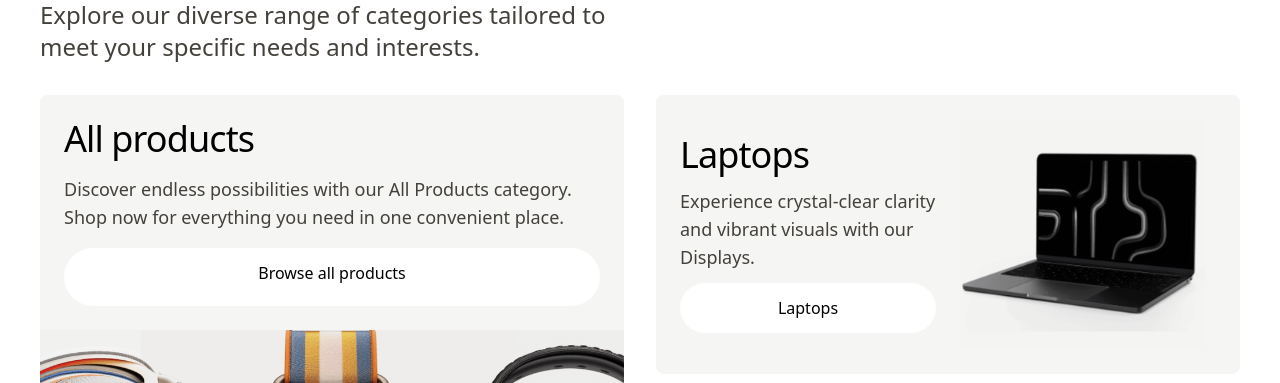
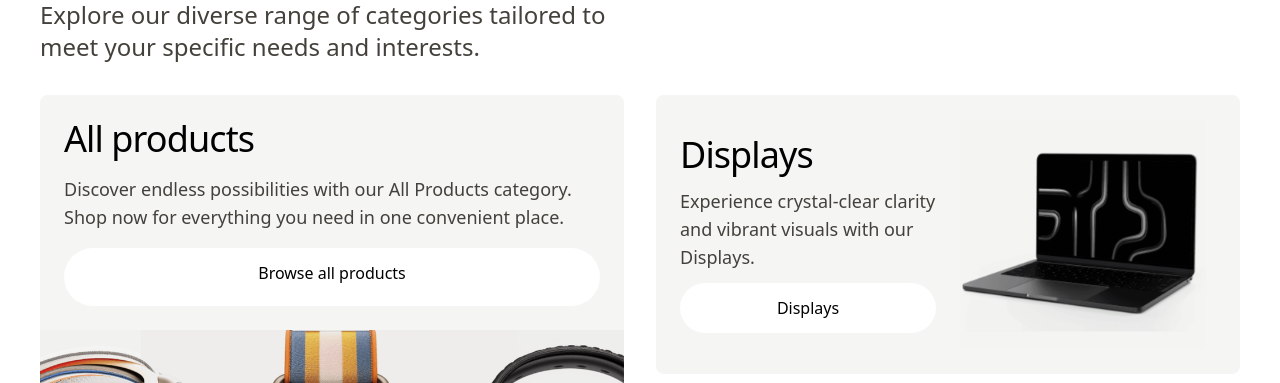
Before and after one commit to imaginary-1374/Etec, a React (Vite) app: page / in a window 1280 px wide. Shown: the part 1120-1503 px from the top of the page. Built offline with nearby package versions, Linux system fonts and the light colour scheme.

Commit message:
fix navigation

```diff
--- a/src/App.jsx
+++ b/src/App.jsx
@@ -3,10 +3,12 @@
 import { Route, Routes } from "react-router-dom";
 
 import { ProductsContext } from "./context/productscontext";
+import ActiveCategoryProvider from "./context/categoryContext";
+
 import products from "./data/products.json";
 
 import Header from "./components/Header/header";
-import CartIcon from "./components/Cart/CartIcon";
+import Cart from "./components/Cart/Cart";
 import Main from "./components/Main/mainContent";
 import Shop from "./components/Shop/mainShop";
 import ProductPage from "./components/ProductPage/productPage";
@@ -16,15 +18,17 @@ function App() {
   return (
     <ProductsContext value={{ products }}>
       <div className="w-full max-w-screen-xl m-auto md:px-6">
-        <CartIcon />
+        <Cart />
         <Header />
         <div className="mt-32 md:mt-40">
-          <Routes>
-            <Route path="/" element={<Main />} />
-            <Route path="/shop" element={<Shop />} />
-            <Route path="/shop/:id" element={<ProductPage />} />
-            <Route path="*" element={<div>page not found</div>} />
-          </Routes>
+          <ActiveCategoryProvider>
+            <Routes>
+              <Route path="/" element={<Main />} />
+              <Route path="/shop" element={<Shop />} />
+              <Route path="/product/:id" element={<ProductPage />} />
+              <Route path="*" element={<div>page not found</div>} />
+            </Routes>
+          </ActiveCategoryProvider>
         </div>
         <Footer />
       </div>
--- a/src/components/Main/categories.jsx
+++ b/src/components/Main/categories.jsx
@@ -5,9 +5,12 @@ import displays from "/epvE5hFHNlkcGbnrpB2IayKiHUE.png";
 import headphones from "/Q0vJfOd2ycuoBVOqcEeLEBIEHY.png";
 import phones from "/R3ixekN751tQ9urOSnopl9GZo8.png";
 import { NavLink } from "react-router-dom";
+import useActiveCategory from "../../hooks/useActiveCategory";
 
 export default function Categories() {
   const [screenSize, setScreenSize] = useState(window.innerWidth);
+  const { activeId, setActiveId } = useActiveCategory();
+  console.log(activeId);
 
   useEffect(() => {
     const handleResize = () => {
@@ -18,6 +21,7 @@ export default function Categories() {
       window.removeEventListener("resize", handleResize);
     };
   });
+
   return (
     <div className="px-4 py-20 grid gap-8">
       <h2
@@ -62,6 +66,7 @@ export default function Categories() {
               to="/shop"
               className="inline-block first-letter:uppercase text-center border border-transparent rounded-full py-3 px-8 cursor-pointer bg-white
                          hover:bg-stone-800 hover:text-white active:bg-stone-800 active:text-white transition-all duration-250"
+              onClick={() => setActiveId("all products")}
             >
               {screenSize > 768 ? "Browse all products" : "Technology products"}
             </NavLink>
@@ -85,7 +90,7 @@ export default function Categories() {
               className="first-letter:uppercase text-2xl font-medium tracking-tight
                            lg:text-4xl"
             >
-              laptops
+              displays
             </h1>
             <h3
               className="first-letter:uppercase text-sm font-normal text-stone-700
@@ -94,12 +99,15 @@ export default function Categories() {
               Experience crystal-clear clarity and vibrant visuals with our
               Displays.
             </h3>
-            <button
-              className="first-letter:uppercase border border-transparent rounded-full py-3 px-8 cursor-pointer bg-white
+
+            <NavLink
+              to="/shop"
+              className="first-letter:uppercase border border-transparent rounded-full py-3 px-8 cursor-pointer bg-white text-center
                         hover:bg-stone-800 hover:text-white active:bg-stone-800 active:text-white transition-all duration-250"
+              onClick={() => setActiveId("displays")}
             >
-              laptops
-            </button>
+              displays
+            </NavLink>
           </div>
           <div className="flex-shrink-0">
             <img
@@ -120,12 +128,14 @@ export default function Categories() {
             />
           </div>
           <div className="absolute inset-0 grid items-end justify-center pb-8">
-            <button
+            <NavLink
+              to="/shop"
               className="first-letter:uppercase border border-transparent rounded-full py-3 px-8 cursor-pointer bg-white
-                         hover:bg-stone-800 hover:text-white active:bg-stone-800 active:text-white transition-all duration-250"
+                        hover:bg-stone-800 hover:text-white active:bg-stone-800 active:text-white transition-all duration-250"
+              onClick={() => setActiveId("headphones")}
             >
               headphones
-            </button>
+            </NavLink>
           </div>
         </div>
 
@@ -139,12 +149,14 @@ export default function Categories() {
             />
           </div>
           <div className="absolute inset-0 grid items-end justify-center pb-8">
-            <button
+            <NavLink
+              to="/shop"
               className="first-letter:uppercase border border-transparent rounded-full py-3 px-8 cursor-pointer bg-white
                         hover:bg-stone-800 hover:text-white active:bg-stone-800 active:text-white transition-all duration-250"
+              onClick={() => setActiveId("phones")}
             >
               phones
-            </button>
+            </NavLink>
           </div>
         </div>
       </div>
--- a/src/components/Main/productCard.jsx
+++ b/src/components/Main/productCard.jsx
@@ -12,7 +12,7 @@ export default function Card({ Id }) {
   return (
     <NavLink
       key={product.id}
-      to={`/shop/${product.id}`}
+      to={`/product/${product.id}`}
       className="relative min-w-[300px] min-h-[400px] bg-stone-100 p-4 rounded-3xl drop-shadow-xs
                 group hover:scale-101 hover:saturate-115 hover:contrast-105 active:contrast-105 active:saturate-115 active:scale-101
                 transition-all duration-200 ease-in-out"
--- a/src/components/Shop/mainShop.jsx
+++ b/src/components/Shop/mainShop.jsx
@@ -4,12 +4,12 @@ import Card from "../Main/productCard";
 import Search from "./searchoverlay";
 import { useContext, useState } from "react";
 import { ProductsContext } from "../../context/productscontext";
+import  useActiveCategory  from "../../hooks/useActiveCategory";
 
 export default function Shop() {
   const { products } = useContext(ProductsContext);
   const [isOpen, setIsOpen] = useState(false);
-
-  const [activeId, setActiveId] = useState("all products");
+  const { activeId, setActiveId } = useActiveCategory();
 
   const product = products.map((p) => p.id);
   if (!product) {
--- /dev/null
+++ b/src/context/categoryContext.jsx
@@ -0,0 +1,13 @@
+import { createContext, useState } from "react";
+
+export const ActiveCategoryContext = createContext();
+
+export default function ActiveCategoryProvider({ children }) {
+  const [activeId, setActiveId] = useState("all products");
+
+  return (
+    <ActiveCategoryContext value={{ activeId, setActiveId }}>
+      {children}
+    </ActiveCategoryContext>
+  );
+}
--- /dev/null
+++ b/src/hooks/useActiveCategory.jsx
@@ -0,0 +1,5 @@
+import { useContext } from "react";
+import {ActiveCategoryContext} from "../context/categoryContext";
+export default function useActiveCategory() {
+  return useContext(ActiveCategoryContext);
+}
--- a/src/main.jsx
+++ b/src/main.jsx
@@ -3,10 +3,11 @@ import { createRoot } from "react-dom/client";
 import { BrowserRouter } from "react-router-dom";
 import "./index.css";
 import App from "./App.jsx";
-
+import ScrollToTop from "./utils/ScrollToTop.jsx";
 createRoot(document.getElementById("root")).render(
   <StrictMode>
     <BrowserRouter>
+      <ScrollToTop />
       <App />
     </BrowserRouter>
   </StrictMode>,
--- /dev/null
+++ b/src/utils/ScrollToTop.jsx
@@ -0,0 +1,12 @@
+import { useEffect } from "react";
+import { useLocation } from "react-router-dom";
+
+export default function ScrollToTop() {
+  const { pathname } = useLocation();
+
+  useEffect(() => {
+    window.scrollTo({ top: 0, behavior: "instant" });
+  }, [pathname]);
+
+  return null;
+}
```
Also changed, not shown: src/components/Cart/Cart.jsx (renamed from src/components/Cart/CartIcon.jsx), src/utils/helpers.js (renamed from src/utils/helpers.jsx).
